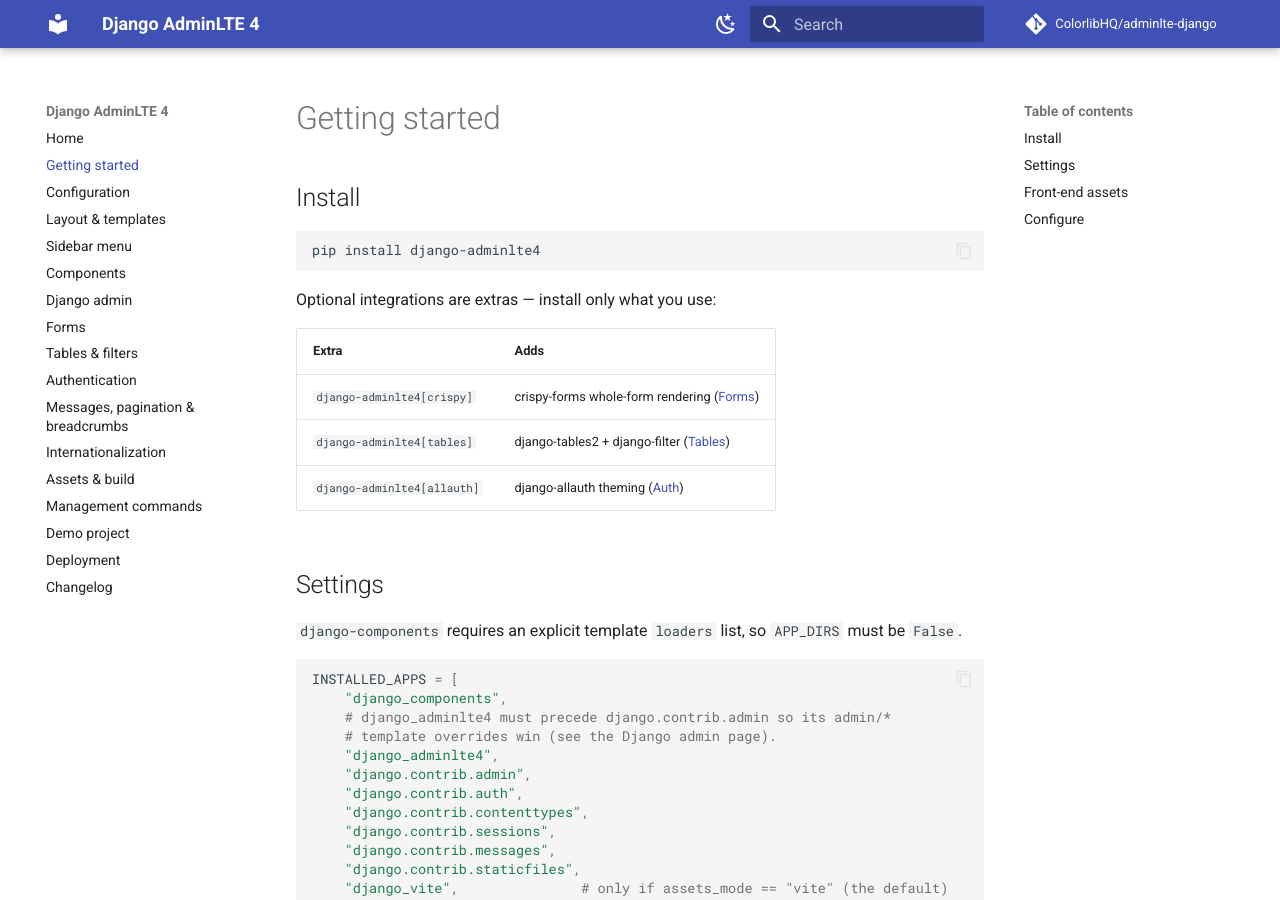
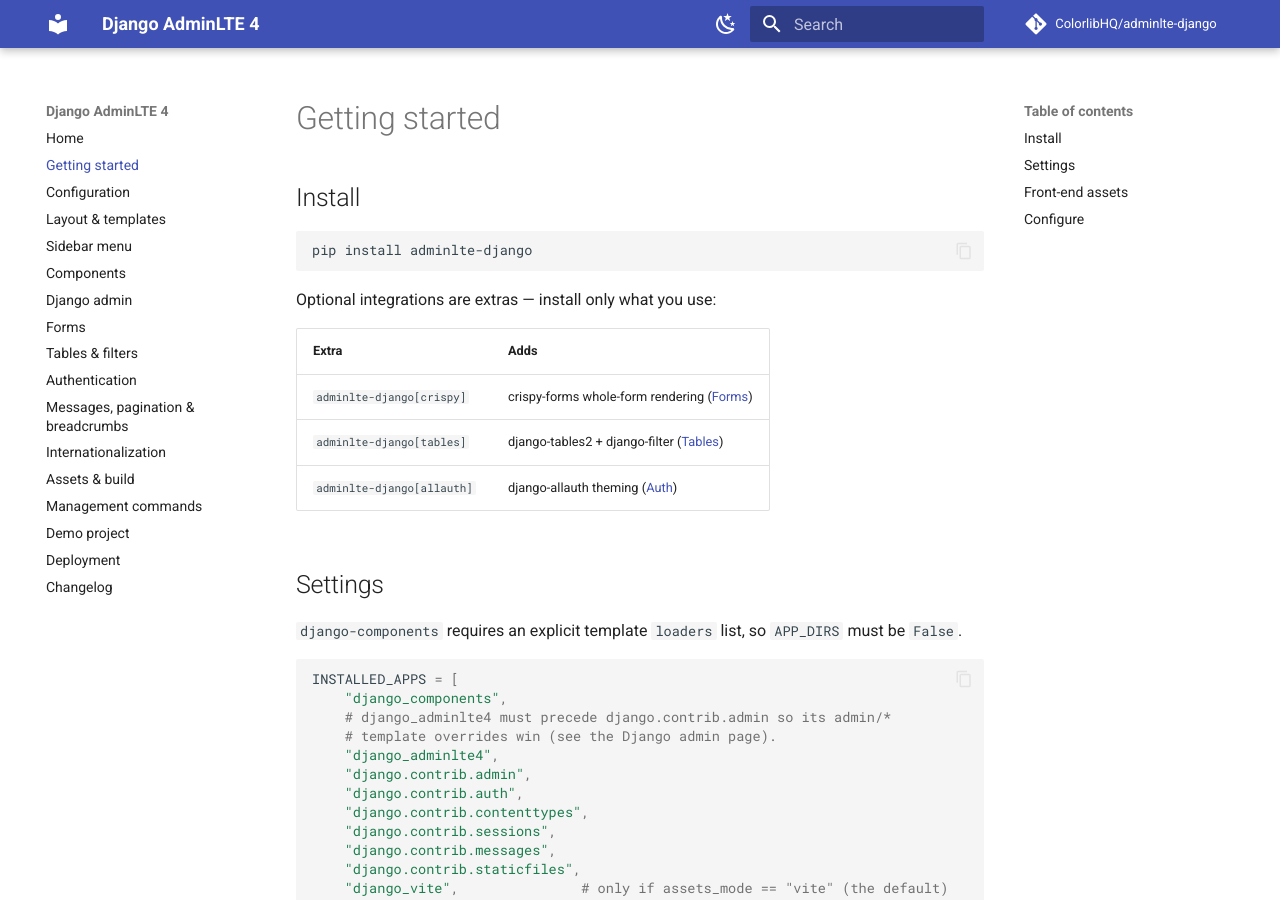
Before and after one commit to ColorlibHQ/adminlte-django, an MkDocs documentation site: the page built from docs/installation.md, in a window 1280 px wide and 900 px high. Built offline with MkDocs 1.6.1 and Material for MkDocs 9.7.7, drawn with Linux system fonts in a browser that asks for light colours; comment, search, counter and statistics services are not loaded.

Commit message:
Rename PyPI distribution to adminlte-django
django-adminlte4 is taken on PyPI by an unrelated package; adminlte-django
matches the GitHub repo name. Import path stays django_adminlte4.

Co-Authored-By: Claude Fable 5 <noreply@anthropic.com>

````diff
--- a/docs/installation.md
+++ b/docs/installation.md
@@ -3,16 +3,16 @@
 ## Install
 
 ```bash
-pip install django-adminlte4
+pip install adminlte-django
 ```
 
 Optional integrations are extras — install only what you use:
 
 | Extra | Adds |
 |---|---|
-| `django-adminlte4[crispy]` | crispy-forms whole-form rendering ([Forms](forms.md)) |
-| `django-adminlte4[tables]` | django-tables2 + django-filter ([Tables](tables.md)) |
-| `django-adminlte4[allauth]` | django-allauth theming ([Auth](auth.md)) |
+| `adminlte-django[crispy]` | crispy-forms whole-form rendering ([Forms](forms.md)) |
+| `adminlte-django[tables]` | django-tables2 + django-filter ([Tables](tables.md)) |
+| `adminlte-django[allauth]` | django-allauth theming ([Auth](auth.md)) |
 
 ## Settings
 
--- a/pyproject.toml
+++ b/pyproject.toml
@@ -3,7 +3,7 @@ requires = ["hatchling"]
 build-backend = "hatchling.build"
 
 [project]
-name = "django-adminlte4"
+name = "adminlte-django"
 version = "0.1.0"
 description = "Official AdminLTE 4 integration for Django — Bootstrap 5.3, vanilla JS, Vite-ready."
 readme = "README.md"
@@ -58,7 +58,7 @@ docs = [
 
 [project.urls]
 Homepage = "https://adminlte.io"
-Repository = "https://github.com/ColorlibHQ/django-adminlte4"
+Repository = "https://github.com/ColorlibHQ/adminlte-django"
 
 [tool.hatch.build.targets.wheel]
 packages = ["django_adminlte4"]
````
Also changed, not shown: README.md (+1 -1 lines), docs/index.md (+1 -1 lines), 2 other files.
